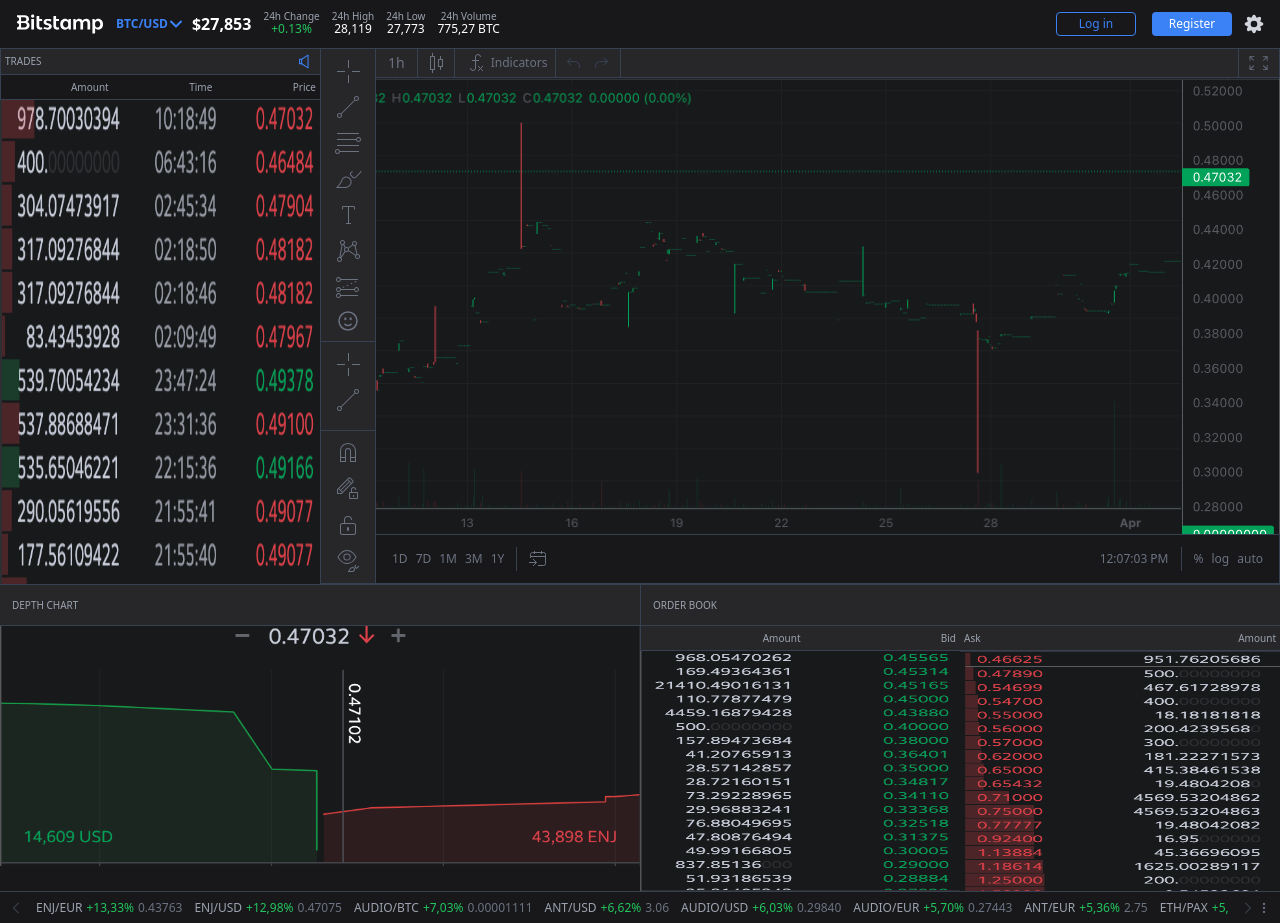
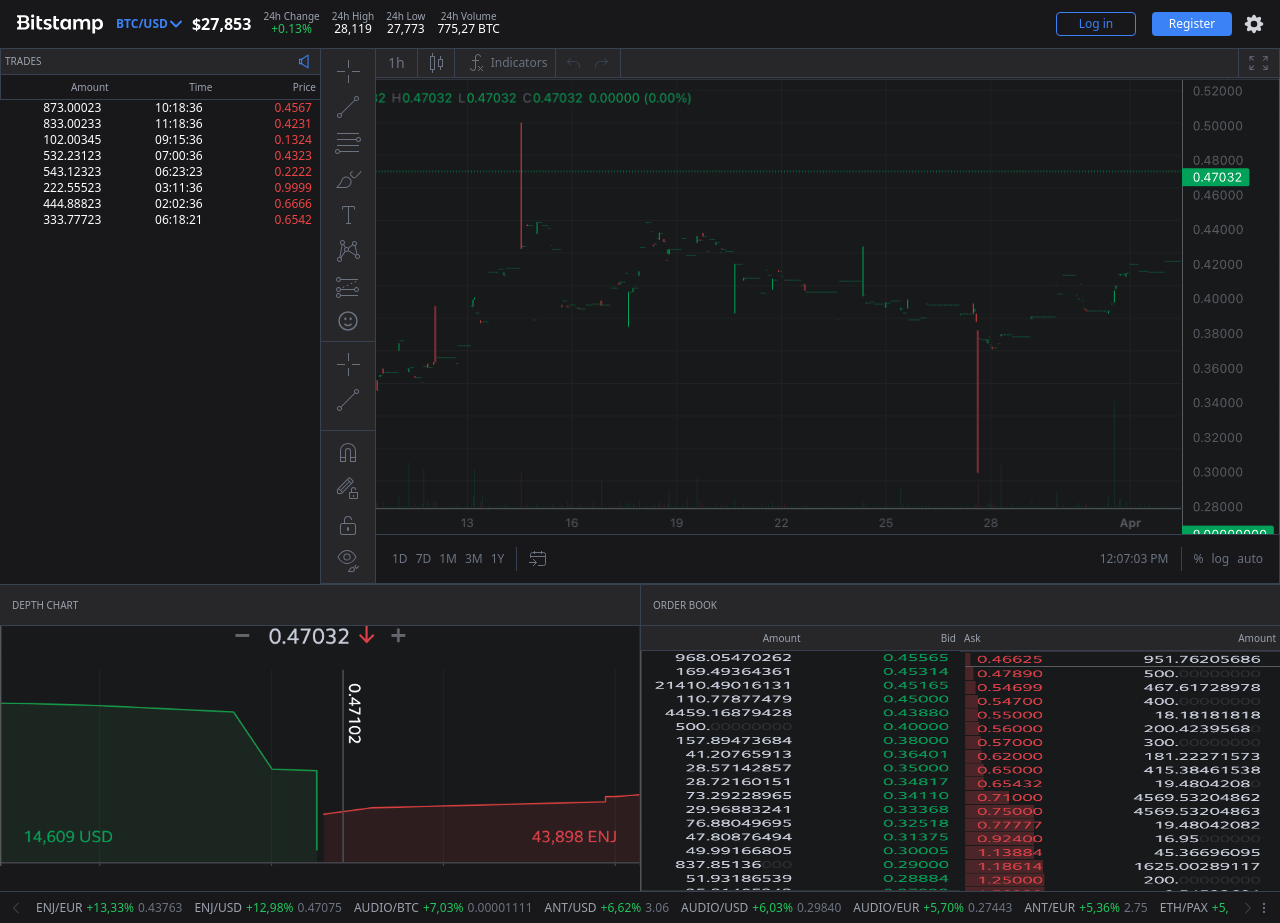
Before and after one commit to silkroadbum/bitstamp, a React (Create React App) app: page / in a window 1280 px wide. Built offline with nearby package versions, Linux system fonts and the light colour scheme.

Commit message:
Подставил моковые данные в компонент Trades

```diff
--- a/src/components/Trades/Trades.tsx
+++ b/src/components/Trades/Trades.tsx
@@ -1,3 +1,5 @@
+import { tradeMocks } from '../../const';
+
 type TradesProps = {
   isBottom: boolean;
 };
@@ -27,8 +29,15 @@
         <p className="flex-1 text-right">Time</p>
         <p className="flex-1 text-right">Price</p>
       </div>
-
-      <img className="flex-1 object-fill" src="/img/4.png" alt="trades" />
+      <ul>
+        {tradeMocks.map((item, i) => (
+          <li key={i} className="flex text-white">
+            <span className="flex-1 text-right">{item.amount}</span>
+            <span className="flex-1 text-right">{item.time}</span>
+            <span className="flex-1 text-right text-red-500 px-2">{item.price}</span>
+          </li>
+        ))}
+      </ul>
     </div>
   );
 }
--- a/src/const.ts
+++ b/src/const.ts
@@ -17,3 +17,46 @@
   { name: 'STORJ/USD', changePercent: '+3,42%', change: '0.42367' },
   { name: 'AXS/EUR', changePercent: '+3,34%', change: '8.06644' },
 ];
+
+export const tradeMocks = [
+  {
+    amount: '873.00023',
+    time: '10:18:36',
+    price: '0.4567',
+  },
+  {
+    amount: '833.00233',
+    time: '11:18:36',
+    price: '0.4231',
+  },
+  {
+    amount: '102.00345',
+    time: '09:15:36',
+    price: '0.1324',
+  },
+  {
+    amount: '532.23123',
+    time: '07:00:36',
+    price: '0.4323',
+  },
+  {
+    amount: '543.12323',
+    time: '06:23:23',
+    price: '0.2222',
+  },
+  {
+    amount: '222.55523',
+    time: '03:11:36',
+    price: '0.9999',
+  },
+  {
+    amount: '444.88823',
+    time: '02:02:36',
+    price: '0.6666',
+  },
+  {
+    amount: '333.77723',
+    time: '06:18:21',
+    price: '0.6542',
+  },
+];
```
